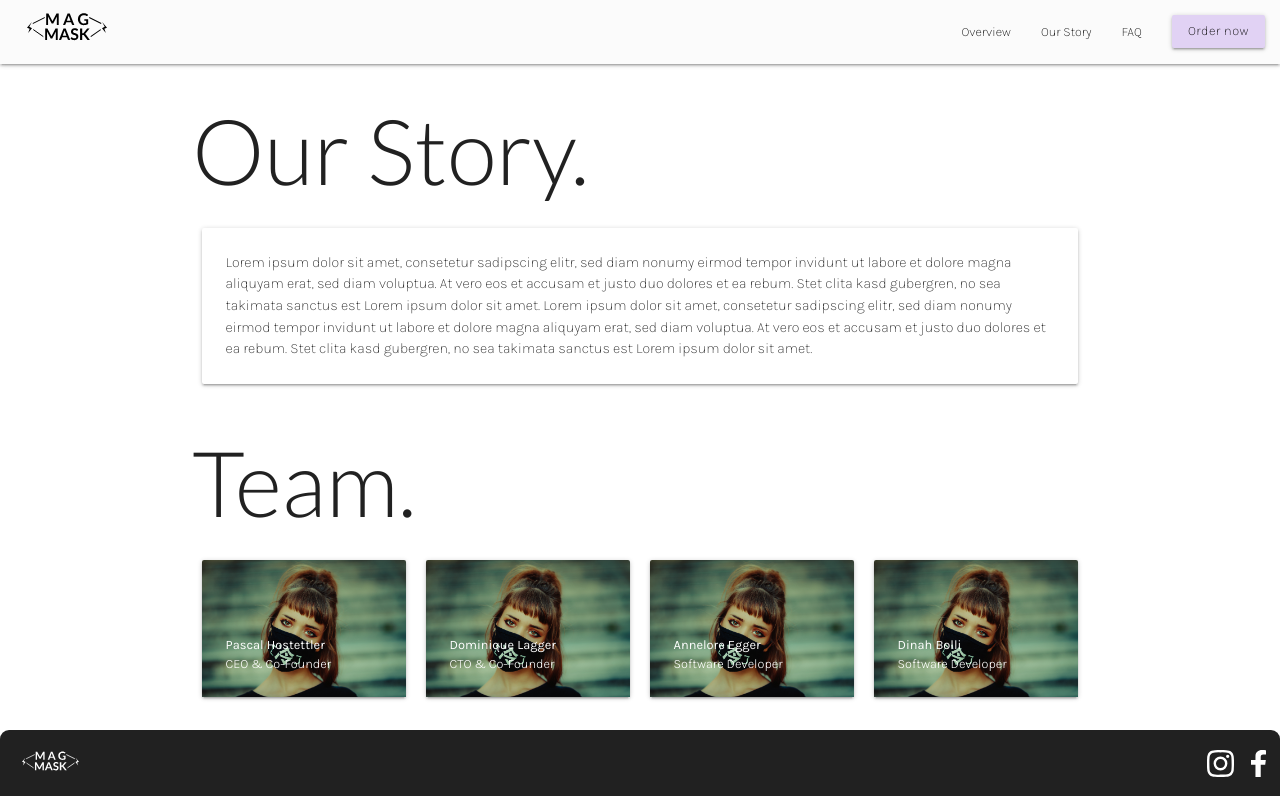
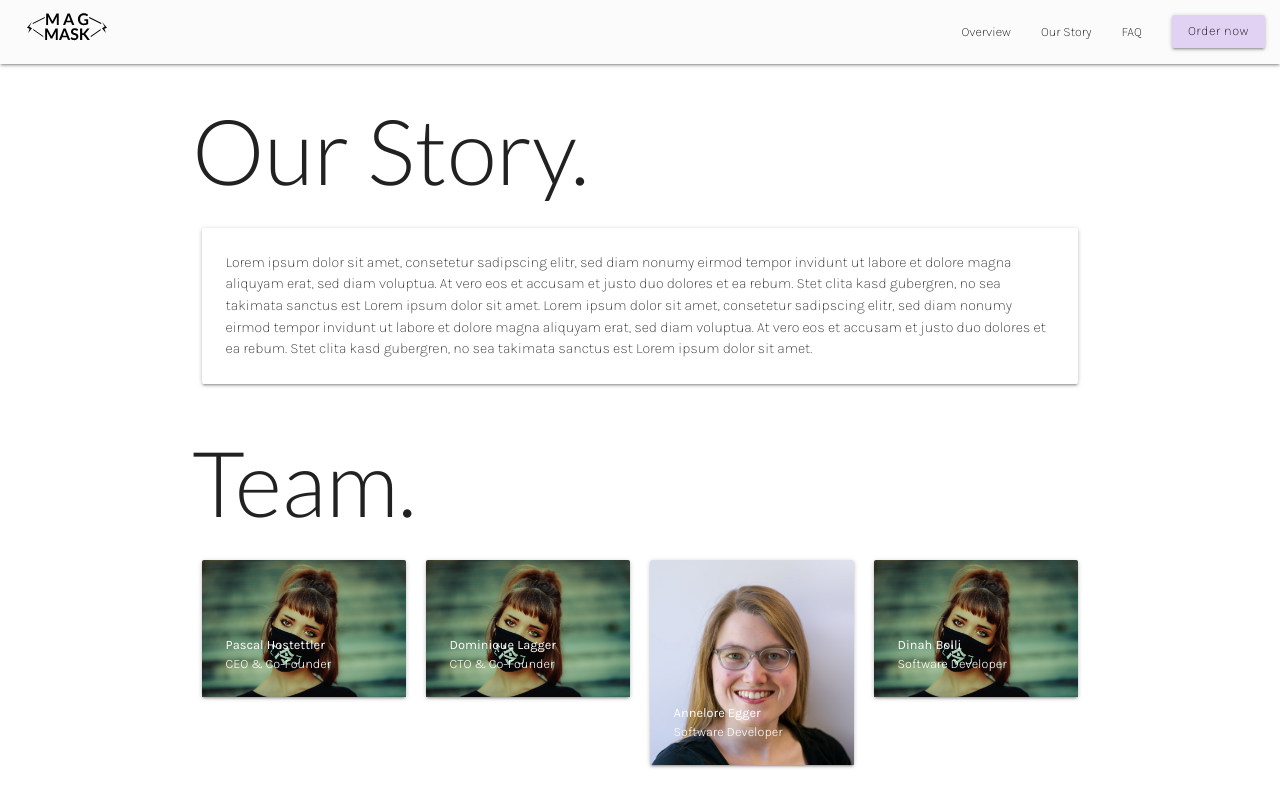
Before and after one commit to hoschiho/ws3c-magmask, a plain HTML site: page src/our-story.html in a window 1280 px wide. Shown: the top 796 px of the page. Drawn offline with Linux system fonts and the light colour scheme.

Commit message:
add annelores picture

```diff
--- a/src/our-story.html
+++ b/src/our-story.html
@@ -88,7 +88,7 @@
         <div class="col s6 l3">
             <div class="card">
                 <div class="card-image">
-                    <img class="responsive-img" src="../resources/img/girl-with-mask.jpg">
+                    <img class="responsive-img" src="../resources/img/annelore.jpg">
                     <span class="card-title"><b>Annelore Egger</b><br>
                     Software Developer</span>
                 </div>
```
Also changed, not shown: resources/img/annelore.jpg (added).
